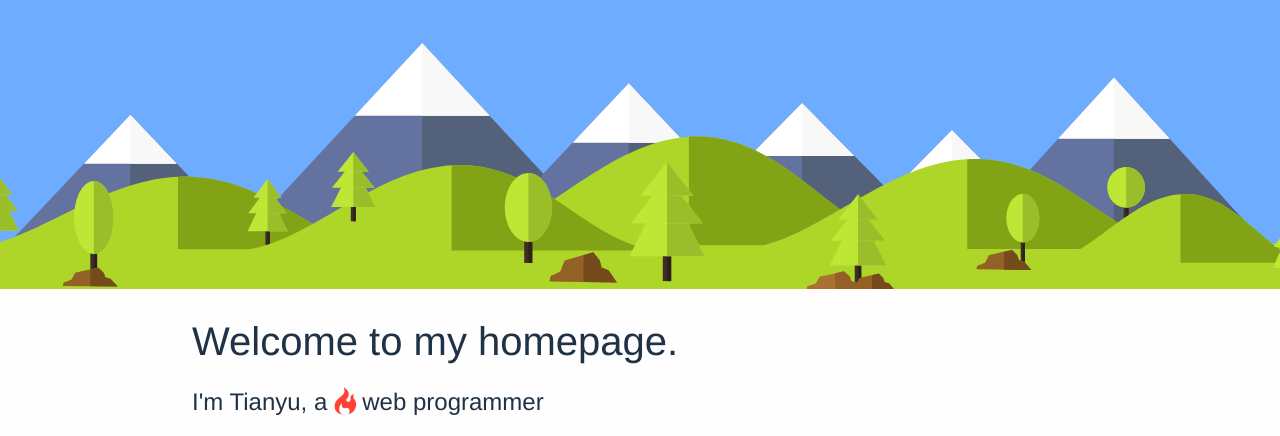
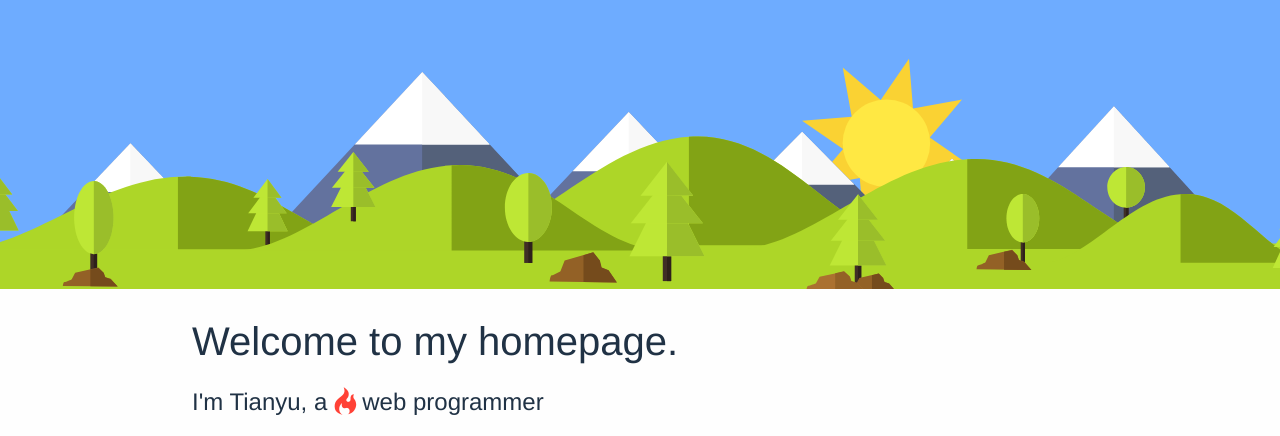
Before and after one commit to radonlab/papery, a Flask app: page / in a window 1280 px wide. Shown: the part 42-478 px from the top of the page. Run offline with Flask 2, Linux system fonts and the light colour scheme; some libraries are stand-ins or nearby versions.

Commit message:
Added sun parallax layer

```diff
--- a/papery/templates/site/index.html
+++ b/papery/templates/site/index.html
@@ -19,6 +19,9 @@
 {% endblock %}
 {% block content %}
 <header id="landscape">
+  <div class="layer" data-depth="0.1">
+    <img src="{{ static('img/sun.svg') }}">
+  </div>
   <div class="layer" data-depth="0.2">
     <img src="{{ static('img/backland.svg') }}">
   </div>
```
Also changed, not shown: papery/static/img/sun.svg (added).
